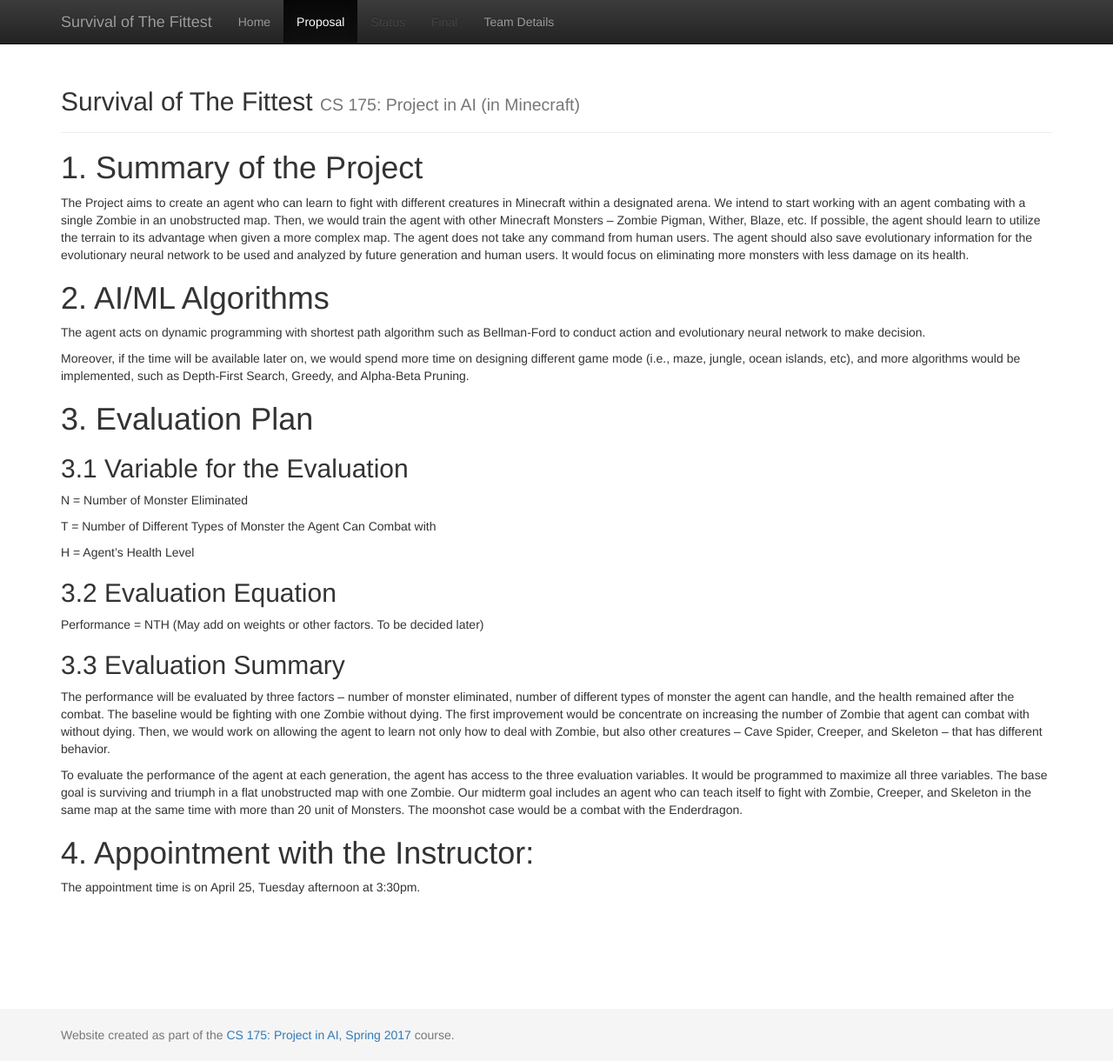
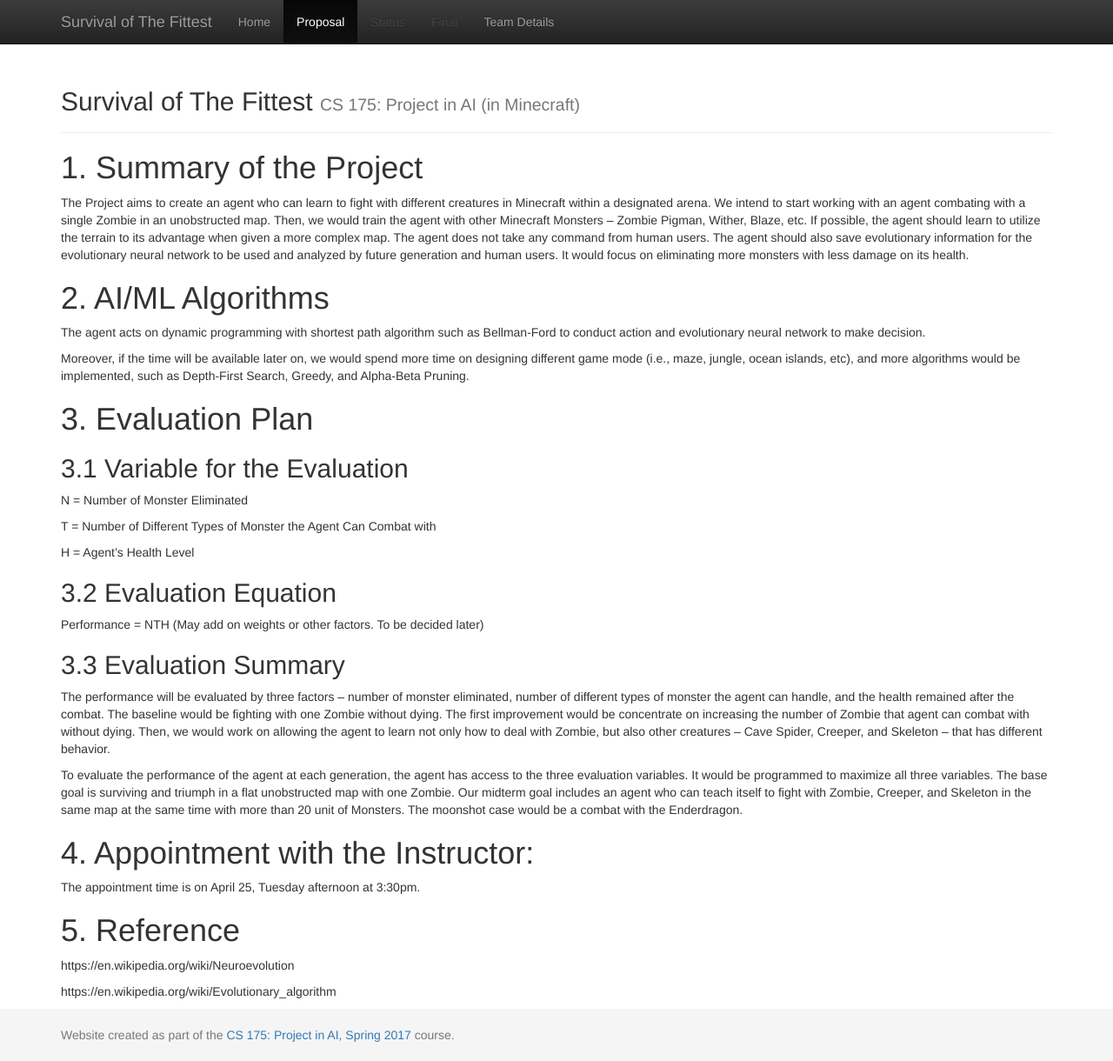
Before and after one commit to mingh2/SurvivalOfTheFittest, a Jekyll site: the page built from docs/proposal.md, in a window 1280 px wide and 1220 px high. Shown: the whole window at 87% size. Built offline with Jekyll 4.4.1, drawn with Linux system fonts in a browser that asks for light colours.

Commit message:
Update proposal.md

```diff
--- a/docs/proposal.md
+++ b/docs/proposal.md
@@ -39,3 +39,9 @@
 # 4. Appointment with the Instructor:
 
 The appointment time is on April 25, Tuesday afternoon at 3:30pm.
+
+# 5. Reference
+
+https://en.wikipedia.org/wiki/Neuroevolution
+
+https://en.wikipedia.org/wiki/Evolutionary_algorithm
```
